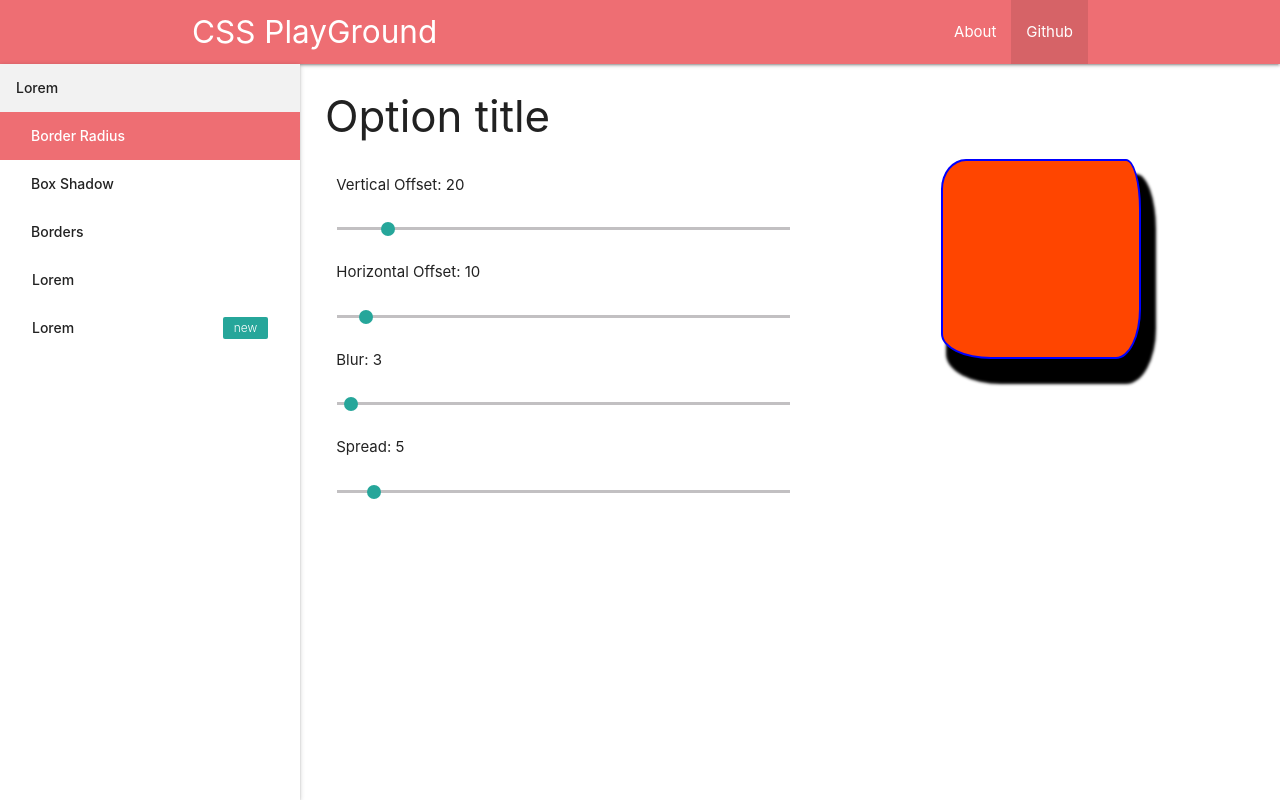
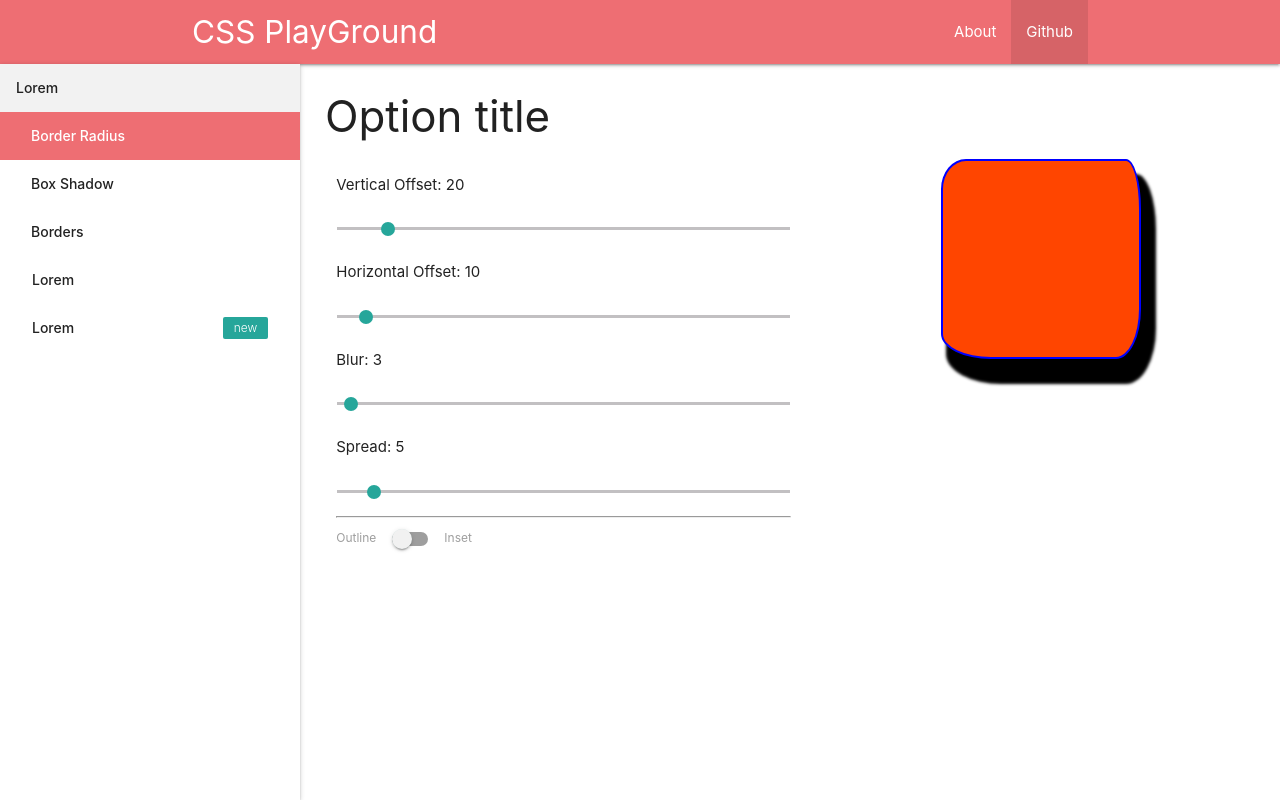
Before and after one commit to Aivirth/CssPlayground, a React (Create React App) app: page /box-shadow in a window 1280 px wide. Built offline with nearby package versions, Linux system fonts and the light colour scheme.

Commit message:
Added inset Switch component

```diff
--- a/src/Redux/reducers/actorReducer.js
+++ b/src/Redux/reducers/actorReducer.js
@@ -38,7 +38,7 @@ const initialState = {
     spread: 5,
     color: "#000",
     opacity: 0.3,
-    inset: false
+    inset: ""
   }
 };
 
--- a/src/components/Actor/Actor.js
+++ b/src/components/Actor/Actor.js
@@ -41,8 +41,9 @@ class Actor extends Component {
 
       boxShadow: `${boxShadow.horizontalOffset}px ${
         boxShadow.verticalOffset
-      }px ${boxShadow.blur}px ${boxShadow.spread}px ${boxShadow.color}`
-      //boxShadow: "10px 10px 5px 0px rgba(0,0,0,0.75)"
+      }px ${boxShadow.blur}px ${boxShadow.spread}px ${boxShadow.color} ${
+        boxShadow.inset
+      }`
     };
 
     return <div id="Actor" style={styles} />;
--- a/src/components/Options/BoxShadow/BoxShadow.js
+++ b/src/components/Options/BoxShadow/BoxShadow.js
@@ -1,5 +1,6 @@
 import React, { Component } from "react";
 import Range from "../../UI/Input/Range/Range";
+import Switch from "../../UI/Input/Switch/Switch";
 
 import { connect } from "react-redux";
 import { getStyles, updtBoxShadow } from "../../../Redux/actions/actorActions";
@@ -11,7 +12,15 @@ class BoxShadow extends Component {
     this.props.getStyles();
   }
 
-  onColorChange = () => {};
+  onSwitchChange = e => {
+    const updatedProperty = {
+      ...this.props.boxShadow
+    };
+    const checked = e.target.checked ? "inset" : "";
+
+    updatedProperty[e.target.dataset.identifier] = checked;
+    this.props.updtBoxShadow(updatedProperty);
+  };
 
   onRangeChange = e => {
     const updatedProperty = {
@@ -70,6 +79,12 @@ class BoxShadow extends Component {
           changed={this.onRangeChange}
           identifier="spread"
         />
+        <hr />
+        <Switch
+          identifier="inset"
+          value={inset}
+          changed={this.onSwitchChange}
+        />
       </div>
     );
   }
--- /dev/null
+++ b/src/components/UI/Input/Switch/Switch.js
@@ -0,0 +1,21 @@
+import React from "react";
+
+export default props => {
+  const { changed, identifier, value } = props;
+
+  return (
+    <div className="switch">
+      <label>
+        Outline
+        <input
+          type="checkbox"
+          onChange={changed}
+          data-identifier={identifier}
+          value={value}
+        />
+        <span className="lever" />
+        Inset
+      </label>
+    </div>
+  );
+};
```
